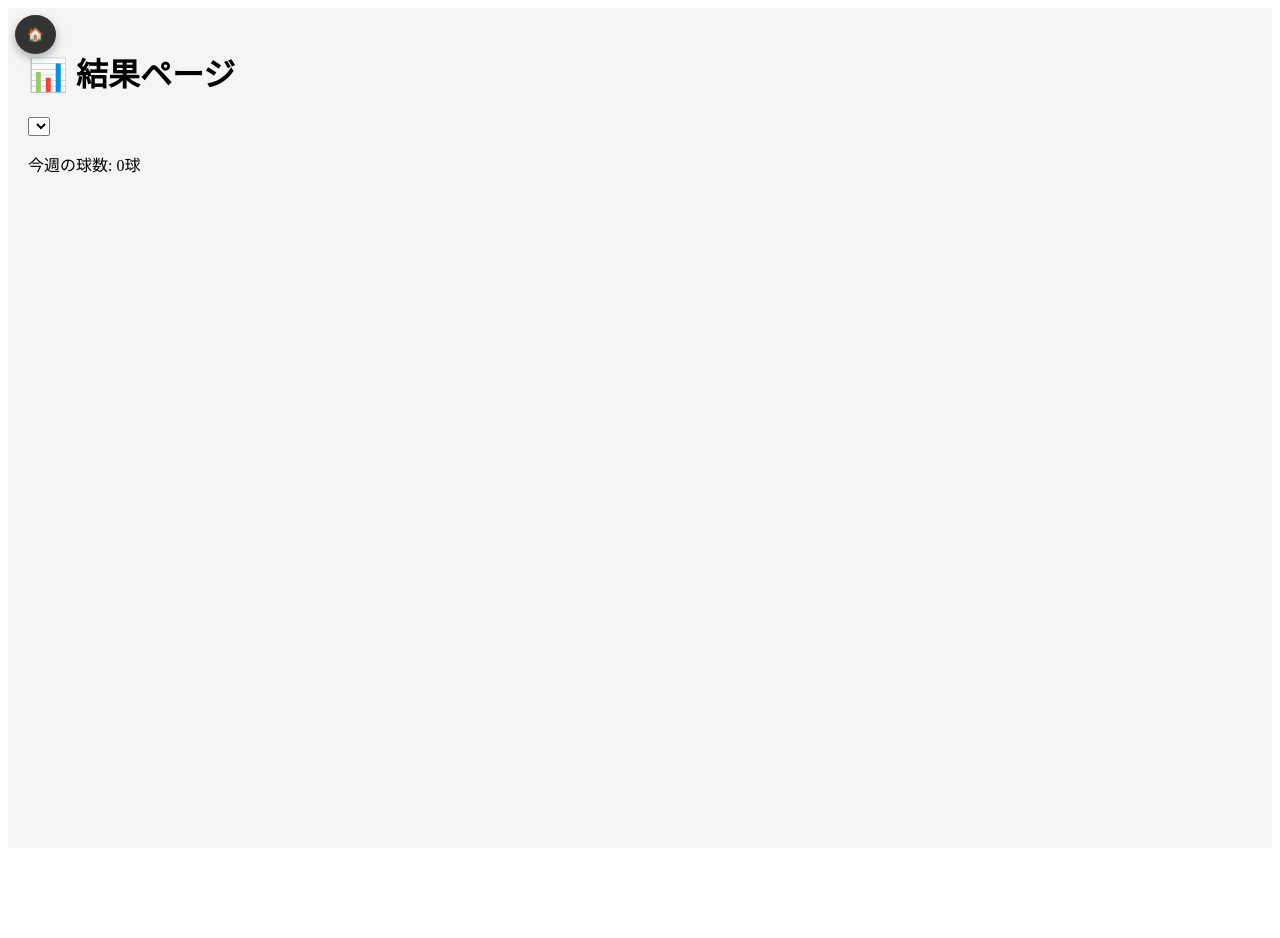
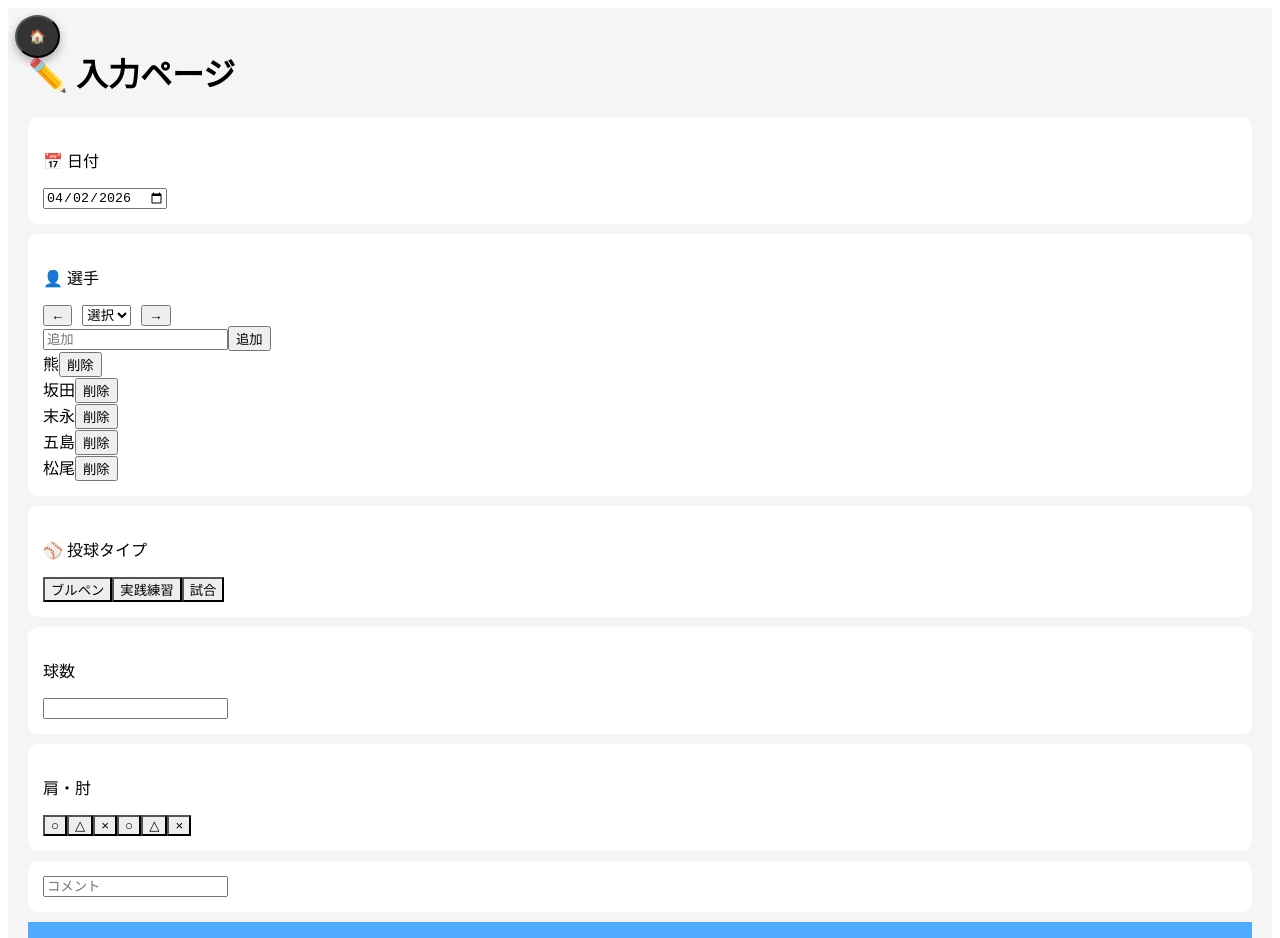
Before and after one commit to t18167647-web/-, a Next.js app: page /table in a window 1280 px wide. Shown: the top 938 px of the page. Before the commit the page ends 856 px from the top, so only its background shows below. Built offline with nearby package versions, Linux system fonts and the light colour scheme.

Commit message:
最終版アプリ完成（UI・選手管理・投球タイプ追加）

```diff
--- a/app/table/page.jsx
+++ b/app/table/page.jsx
@@ -2,205 +2,147 @@
 import { useState, useEffect } from "react";
 import Link from "next/link";
 
-export default function Page() {
-  const [items, setItems] = useState([]);
+export default function InputPage() {
   const [players, setPlayers] = useState([]);
-  const [currentPlayer, setCurrentPlayer] = useState("");
+  const [player, setPlayer] = useState("");
+  const [newPlayer, setNewPlayer] = useState("");
+  const [type, setType] = useState("");
+  const [count, setCount] = useState("");
+  const [shoulder, setShoulder] = useState("");
+  const [elbow, setElbow] = useState("");
+  const [initialComment, setInitialComment] = useState("");
+  const [date, setDate] = useState("");
 
   useEffect(() => {
-    const savedItems = JSON.parse(localStorage.getItem("items")) || [];
-    const savedPlayers = JSON.parse(localStorage.getItem("players")) || [];
-
-    setItems(savedItems);
-    setPlayers(savedPlayers);
-
-    if (savedPlayers.length > 0) {
-      setCurrentPlayer(savedPlayers[0]);
+    const saved = JSON.parse(localStorage.getItem("players"));
+    if (saved) setPlayers(saved);
+    else {
+      const initial = ["熊","坂田","末永","五島","松尾"];
+      localStorage.setItem("players", JSON.stringify(initial));
+      setPlayers(initial);
     }
+    setDate(new Date().toISOString().split("T")[0]);
   }, []);
 
-  const saveToLocal = (data) => {
-    localStorage.setItem("items", JSON.stringify(data));
+  const press = (e) => (e.currentTarget.style.transform = "scale(0.9)");
+  const release = (e) => (e.currentTarget.style.transform = "scale(1)");
+
+  const savePlayers = (list) => {
+    setPlayers(list);
+    localStorage.setItem("players", JSON.stringify(list));
   };
 
-  const handleAddComment = (id, text, author) => {
-    const updated = items.map((item) => {
-      if (item.id === id) {
-        return {
-          ...item,
-          comments: [...(item.comments || []), { text, author }],
-        };
-      }
-      return item;
-    });
-
-    setItems(updated);
-    saveToLocal(updated);
+  const addPlayer = () => {
+    if (!newPlayer || players.includes(newPlayer)) return;
+    savePlayers([...players, newPlayer]);
+    setNewPlayer("");
   };
 
-  const press = (e) => {
-    e.currentTarget.style.transform = "scale(0.9)";
+  const deletePlayer = (name) => {
+    const updated = players.filter((p) => p !== name);
+    savePlayers(updated);
+    if (player === name) setPlayer(updated[0] || "");
   };
 
-  const release = (e) => {
-    e.currentTarget.style.transform = "scale(1)";
+  const changePlayer = (dir) => {
+    const index = players.indexOf(player);
+    if (index === -1) return;
+    if (dir === "next") setPlayer(players[(index + 1) % players.length]);
+    else setPlayer(players[(index - 1 + players.length) % players.length]);
   };
 
-  const isThisWeek = (dateStr) => {
-    const now = new Date();
-    const d = new Date(dateStr);
+  const handleSubmit = () => {
+    const newItem = {
+      id: Date.now(),
+      player,
+      type,
+      count: Number(count),
+      shoulder,
+      elbow,
+      initialComment,
+      date,
+      comments: [],
+    };
 
-    const first = new Date(now);
-    first.setDate(now.getDate() - now.getDay());
-
-    const last = new Date(first);
-    last.setDate(first.getDate() + 6);
-
-    return d >= first && d <= last;
+    const existing = JSON.parse(localStorage.getItem("items")) || [];
+    localStorage.setItem("items", JSON.stringify([...existing, newItem]));
+    alert("保存成功！");
   };
-
-  const filtered = items.filter((i) => i.player === currentPlayer);
-
-  const weeklyTotal = filtered
-    .filter((i) => isThisWeek(i.date))
-    .reduce((sum, i) => sum + (i.count || 0), 0);
 
   return (
     <div style={page}>
-      {/* 🏠 ホームボタン */}
       <Link href="/">
-        <button
-          style={homeBtn}
-          onMouseDown={press}
-          onMouseUp={release}
-          onMouseLeave={release}
-        >
-          🏠
-        </button>
+        <button style={homeBtn} onMouseDown={press} onMouseUp={release} onMouseLeave={release}>🏠</button>
       </Link>
 
-      <h1>📊 結果ページ</h1>
+      <h1>✏️ 入力ページ</h1>
 
-      {/* 選手 */}
-      <select
-        value={currentPlayer}
-        onChange={(e) => setCurrentPlayer(e.target.value)}
-      >
-        {players.map((p) => (
-          <option key={p}>{p}</option>
+      <div style={card}>
+        <p>📅 日付</p>
+        <input type="date" value={date} onChange={(e) => setDate(e.target.value)} />
+      </div>
+
+      <div style={card}>
+        <p>👤 選手</p>
+        <div style={row}>
+          <button onClick={() => changePlayer("prev")} onMouseDown={press} onMouseUp={release} onMouseLeave={release}>←</button>
+          <select value={player} onChange={(e)=>setPlayer(e.target.value)}>
+            <option value="">選択</option>
+            {players.map(p=><option key={p}>{p}</option>)}
+          </select>
+          <button onClick={() => changePlayer("next")} onMouseDown={press} onMouseUp={release} onMouseLeave={release}>→</button>
+        </div>
+
+        <input value={newPlayer} onChange={(e)=>setNewPlayer(e.target.value)} placeholder="追加"/>
+        <button onClick={addPlayer} onMouseDown={press} onMouseUp={release} onMouseLeave={release}>追加</button>
+
+        {players.map(p=>(
+          <div key={p}>{p}
+            <button onClick={()=>deletePlayer(p)} onMouseDown={press} onMouseUp={release} onMouseLeave={release}>削除</button>
+          </div>
         ))}
-      </select>
+      </div>
 
-      {/* 球数 */}
-      <p style={{ color: weeklyTotal >= 300 ? "red" : "black" }}>
-        今週の球数: {weeklyTotal}球
-        {weeklyTotal >= 300 && " ⚠ 投げすぎ注意"}
-      </p>
+      <div style={card}>
+        <p>⚾ 投球タイプ</p>
+        {["ブルペン","実践練習","試合"].map(t=>(
+          <button key={t} onClick={()=>setType(t)} style={{
+            background:type===t? (t==="試合"?"red":t==="実践練習"?"orange":"blue"):"#eee",
+            color:type===t?"white":"black"
+          }} onMouseDown={press} onMouseUp={release} onMouseLeave={release}>{t}</button>
+        ))}
+      </div>
 
-      {/* データ */}
-      {filtered.map((item) => (
-        <Item
-          key={item.id}
-          data={item}
-          onAddComment={handleAddComment}
-          press={press}
-          release={release}
-        />
-      ))}
+      <div style={card}>
+        <p>球数</p>
+        <input type="number" value={count} onChange={(e)=>setCount(e.target.value)} />
+      </div>
+
+      <div style={card}>
+        <p>肩・肘</p>
+        {["○","△","×"].map(v=>(
+          <button key={v} onClick={()=>setShoulder(v)} style={{
+            background:shoulder===v?(v==="○"?"blue":v==="△"?"gold":"red"):"#eee"
+          }} onMouseDown={press} onMouseUp={release} onMouseLeave={release}>{v}</button>
+        ))}
+        {["○","△","×"].map(v=>(
+          <button key={v} onClick={()=>setElbow(v)} style={{
+            background:elbow===v?(v==="○"?"blue":v==="△"?"gold":"red"):"#eee"
+          }} onMouseDown={press} onMouseUp={release} onMouseLeave={release}>{v}</button>
+        ))}
+      </div>
+
+      <div style={card}>
+        <input value={initialComment} onChange={(e)=>setInitialComment(e.target.value)} placeholder="コメント"/>
+      </div>
+
+      <button style={saveBtn} onClick={handleSubmit} onMouseDown={press} onMouseUp={release} onMouseLeave={release}>保存</button>
     </div>
   );
 }
 
-function Item({ data, onAddComment, press, release }) {
-  const [text, setText] = useState("");
-  const [author, setAuthor] = useState("選手");
-
-  return (
-    <div style={card}>
-      <p style={{ color: "gray" }}>{data.date}</p>
-      <h3>{data.player}</h3>
-
-      <p>⚾ {data.count}球</p>
-      <p>{data.type}</p>
-      <p>肩:{data.shoulder} / 肘:{data.elbow}</p>
-
-      <div style={initComment}>
-        💬 {data.initialComment}
-      </div>
-
-      {/* 入力 */}
-      <div>
-        <select value={author} onChange={(e) => setAuthor(e.target.value)}>
-          <option>選手</option>
-          <option>指導者</option>
-        </select>
-
-        <input
-          value={text}
-          onChange={(e) => setText(e.target.value)}
-        />
-
-        <button
-          onClick={() => {
-            if (!text) return;
-            onAddComment(data.id, text, author);
-            setText("");
-          }}
-          onMouseDown={press}
-          onMouseUp={release}
-          onMouseLeave={release}
-        >
-          送信
-        </button>
-      </div>
-
-      {/* コメント */}
-      {(data.comments || []).map((c, i) => (
-        <div
-          key={i}
-          style={{
-            background:
-              c.author === "指導者" ? "#ffe0e0" : "#e0f0ff",
-            padding: 8,
-            marginTop: 5,
-            borderRadius: 10,
-          }}
-        >
-          {c.author}：{c.text}
-        </div>
-      ))}
-    </div>
-  );
-}
-
-const page = {
-  padding: 20,
-  background: "#f5f5f5",
-  minHeight: "100vh",
-};
-
-const card = {
-  background: "white",
-  padding: 15,
-  marginBottom: 15,
-  borderRadius: 10,
-};
-
-const initComment = {
-  background: "#eef",
-  padding: 8,
-  borderRadius: 5,
-  marginTop: 10,
-};
-
-const homeBtn = {
-  position: "fixed",
-  top: 15,
-  left: 15,
-  padding: "12px",
-  borderRadius: "50%",
-  background: "#333",
-  color: "white",
-  border: "none",
-  boxShadow: "0 4px 10px rgba(0,0,0,0.3)",
-};
+const page={padding:20,background:"#f5f5f5",minHeight:"100vh"};
+const card={background:"white",padding:15,marginBottom:10,borderRadius:10};
+const saveBtn={padding:15,width:"100%",background:"#4facfe",color:"white",border:"none"};
+const homeBtn={position:"fixed",top:15,left:15,background:"#333",color:"white",borderRadius:"50%",padding:12,boxShadow:"0 4px 10px rgba(0,0,0,0.3)"};
+const row={display:"flex",gap:10};
```
Also changed, not shown: app/input/page.jsx (+75 -91 lines), app/page.jsx (+8 -26 lines).
